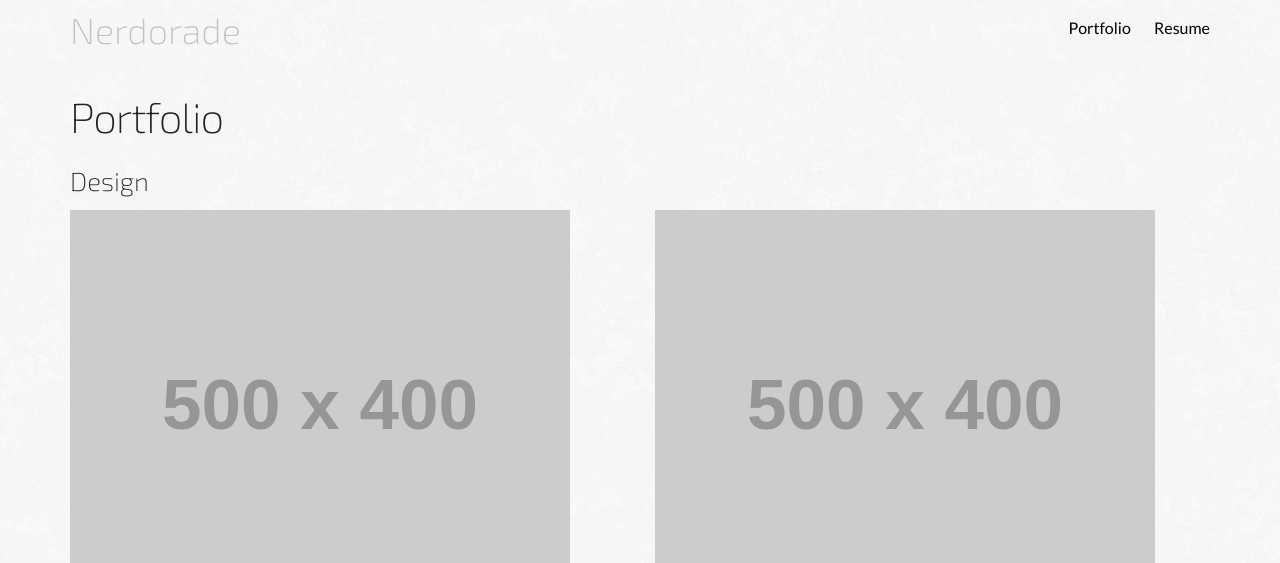
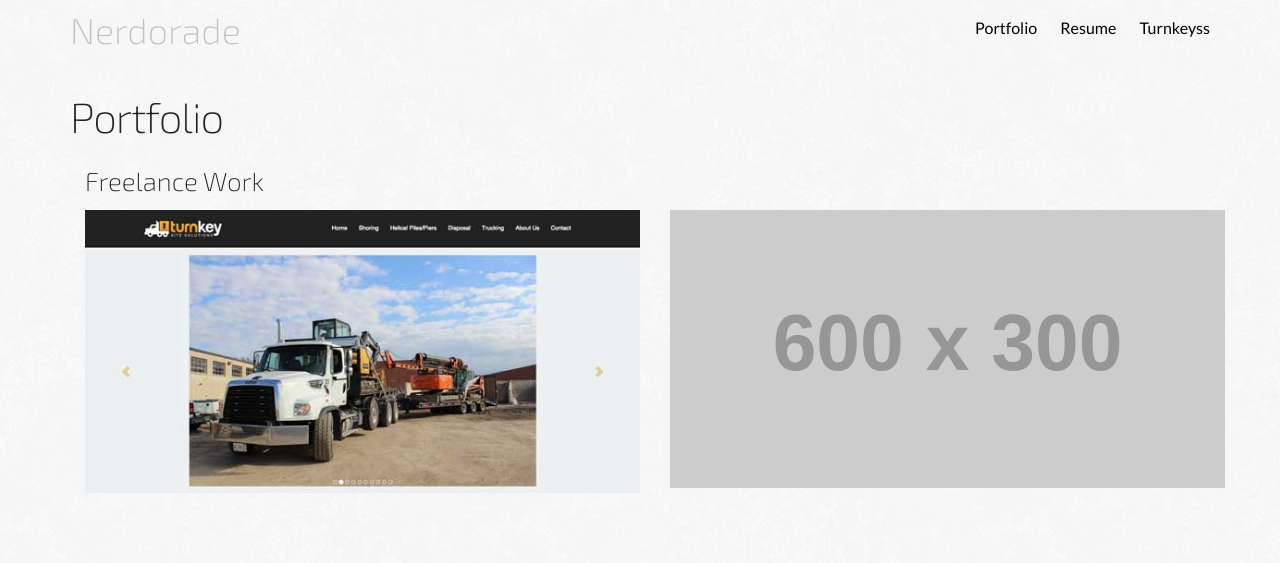
Before and after one commit to Munsterberg/jekyll-devblog, a Jekyll site: the page built from portfolio.html, in a window 1280 px wide. Shown: the top 563 px of the page. Built offline with Jekyll 4.4.1, drawn with Linux system fonts in a browser that asks for light colours; nearby versions of some CDN libraries; some of the changed text lies outside the part shown; grey boxes are pictures that could not be loaded.

Commit message:
Changes and page additions

```diff
--- a/_posts/2015-04-16-deploying-with-jekyll.markdown
+++ b/_posts/2015-04-16-deploying-with-jekyll.markdown
@@ -8,4 +8,6 @@
 
 After you have your jekyll blog developed and ready for launch, simply enter the root of it using terminal. After you're at the terminal type <$ jekyll> This will create a new folder in the root of your site called "_site". This is the folder you will use to deploy your website.
 
-Next, find a host and a domain. For this example we will use HostGator.
+Next, find a host and a domain. For this example we will use HostGator. Launch your favorite FTP application, I recommend 'Transmit' for mac, and 'FileZilla' for Windows. Navigate to the 'public_html' (may also be 'httpdocs') folder and copy over the content of _site. That's it!
+
+You should now see your new website on the domain you chose. Great job!
--- a/_sass/_layout.scss
+++ b/_sass/_layout.scss
@@ -1,4 +1,11 @@
 
+
+a {
+
+  &:hover {
+    color: $accent;
+  }
+}
 
 .site-title {
     font-size: 18px;
@@ -25,6 +32,10 @@
 .site-title {
   color: $font-secondary-color;
   font-weight: 200;
+
+  &:hover {
+    color: $accent;
+  }
 }
 
 .site-nav {
@@ -41,7 +52,7 @@
         line-height: $base-line-height;
 
         &:hover {
-            color: $primary-color;
+            color: $accent;
         }
 
         // Gaps between nav items, but not on the first one
@@ -127,6 +138,10 @@
 .post-link {
     display: block;
     font-size: 24px;
+
+  &:hover {
+    color: $accent;
+  }
 }
 
 
--- a/portfolio.html
+++ b/portfolio.html
@@ -4,116 +4,14 @@
 permalink: /portfolio/
 ---
 
-<div class="portfolio">
-    <h3>Design</h3>
+<div class="portfolio container">
+    <h3>Freelance Work</h3>
     <div class="row">
         <div class="col-md-6">
-            <img src="http://placehold.it/500x400" alt="">
+            <a href="/portfolio/turnkeyss.html"><img src="../img/turnkeyssimage.jpg" alt="Turnkeyss Web Design"/></a>
         </div>
         <div class="col-md-6">
-            <img src="http://placehold.it/500x400" alt="">
-        </div>
-        <div class="col-md-6">
-            <img src="http://placehold.it/500x400" alt="">
-        </div>
-        <div class="col-md-6">
-            <img src="http://placehold.it/500x400" alt="">
-        </div>
-    </div>
-
-    <h3>Node.js</h3>
-    <div class="row">
-        <div class="col-md-6">
-            <img src="http://placehold.it/500x400" alt="">
-        </div>
-        <div class="col-md-6">
-            <img src="http://placehold.it/500x400" alt="">
-        </div>
-        <div class="col-md-6">
-            <img src="http://placehold.it/500x400" alt="">
-        </div>
-        <div class="col-md-6">
-            <img src="http://placehold.it/500x400" alt="">
-        </div>
-    </div>
-
-    <h3>Ruby on Rails</h3>
-    <div class="row">
-        <div class="col-md-6">
-            <img src="http://placehold.it/500x400" alt="">
-        </div>
-        <div class="col-md-6">
-            <img src="http://placehold.it/500x400" alt="">
-        </div>
-        <div class="col-md-6">
-            <img src="http://placehold.it/500x400" alt="">
-        </div>
-        <div class="col-md-6">
-            <img src="http://placehold.it/500x400" alt="">
-        </div>
-    </div>
-
-    <h3>PHP</h3>
-    <div class="row">
-        <div class="col-md-6">
-            <img src="http://placehold.it/500x400" alt="">
-        </div>
-        <div class="col-md-6">
-            <img src="http://placehold.it/500x400" alt="">
-        </div>
-        <div class="col-md-6">
-            <img src="http://placehold.it/500x400" alt="">
-        </div>
-        <div class="col-md-6">
-            <img src="http://placehold.it/500x400" alt="">
-        </div>
-    </div>
-
-    <h3>Game Development</h3>
-    <div class="row">
-        <div class="col-md-6">
-            <img src="http://placehold.it/500x400" alt="">
-        </div>
-        <div class="col-md-6">
-            <img src="http://placehold.it/500x400" alt="">
-        </div>
-        <div class="col-md-6">
-            <img src="http://placehold.it/500x400" alt="">
-        </div>
-        <div class="col-md-6">
-            <img src="http://placehold.it/500x400" alt="">
-        </div>
-    </div>
-
-    <h3>Content Management</h3>
-    <div class="row">
-        <div class="col-md-6">
-            <img src="http://placehold.it/500x400" alt="">
-        </div>
-        <div class="col-md-6">
-            <img src="http://placehold.it/500x400" alt="">
-        </div>
-        <div class="col-md-6">
-            <img src="http://placehold.it/500x400" alt="">
-        </div>
-        <div class="col-md-6">
-            <img src="http://placehold.it/500x400" alt="">
-        </div>
-    </div>
-
-    <h3>Video Production</h3>
-    <div class="row">
-        <div class="col-md-6">
-            <img src="http://placehold.it/500x400" alt="">
-        </div>
-        <div class="col-md-6">
-            <img src="http://placehold.it/500x400" alt="">
-        </div>
-        <div class="col-md-6">
-            <img src="http://placehold.it/500x400" alt="">
-        </div>
-        <div class="col-md-6">
-            <img src="http://placehold.it/500x400" alt="">
+            <a href="/"><img src="http://placehold.it/600x300" alt="..."/></a>
         </div>
     </div>
 </div>
```
Also changed, not shown: _includes/footer.html (+10 -0 lines), portfolio/turnkeyss.html (added, +9 -0 lines), img/turnkeyssimage.jpg (added), img/turnkeyssimage.png (added).
